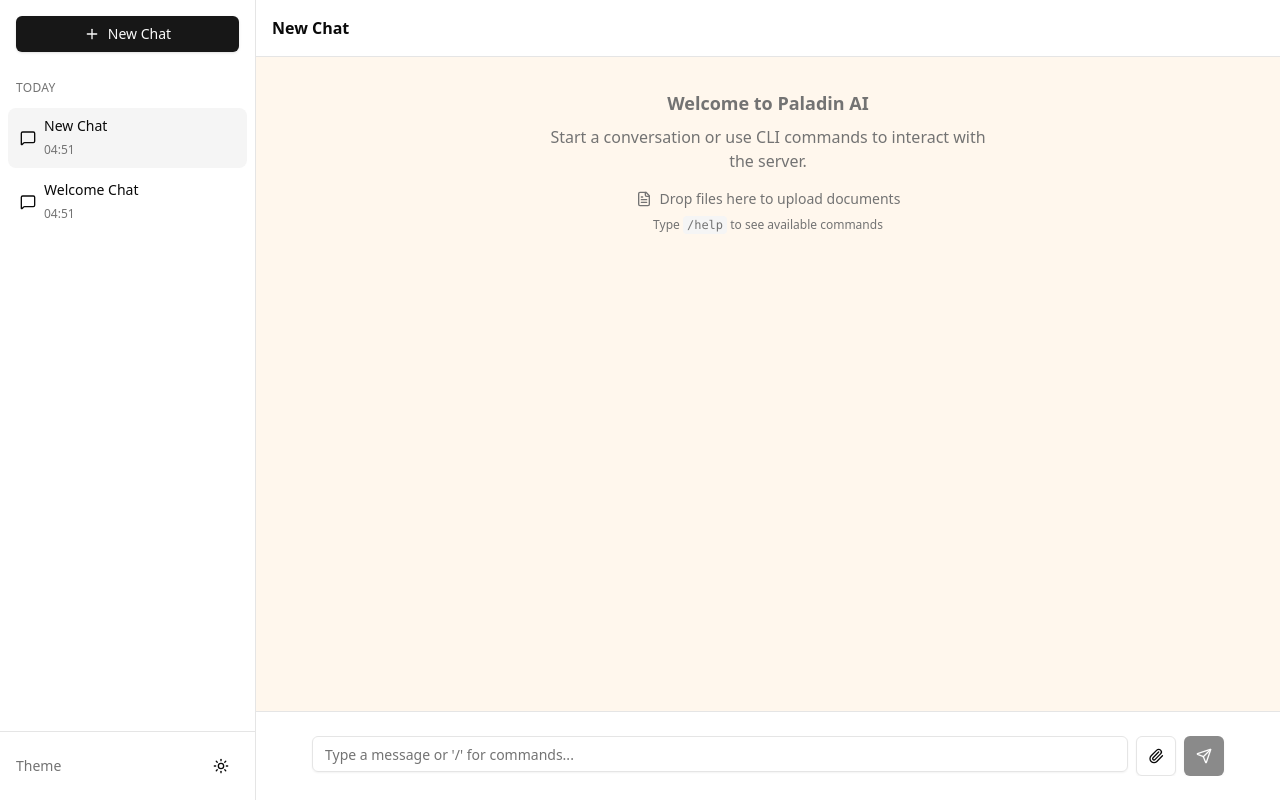
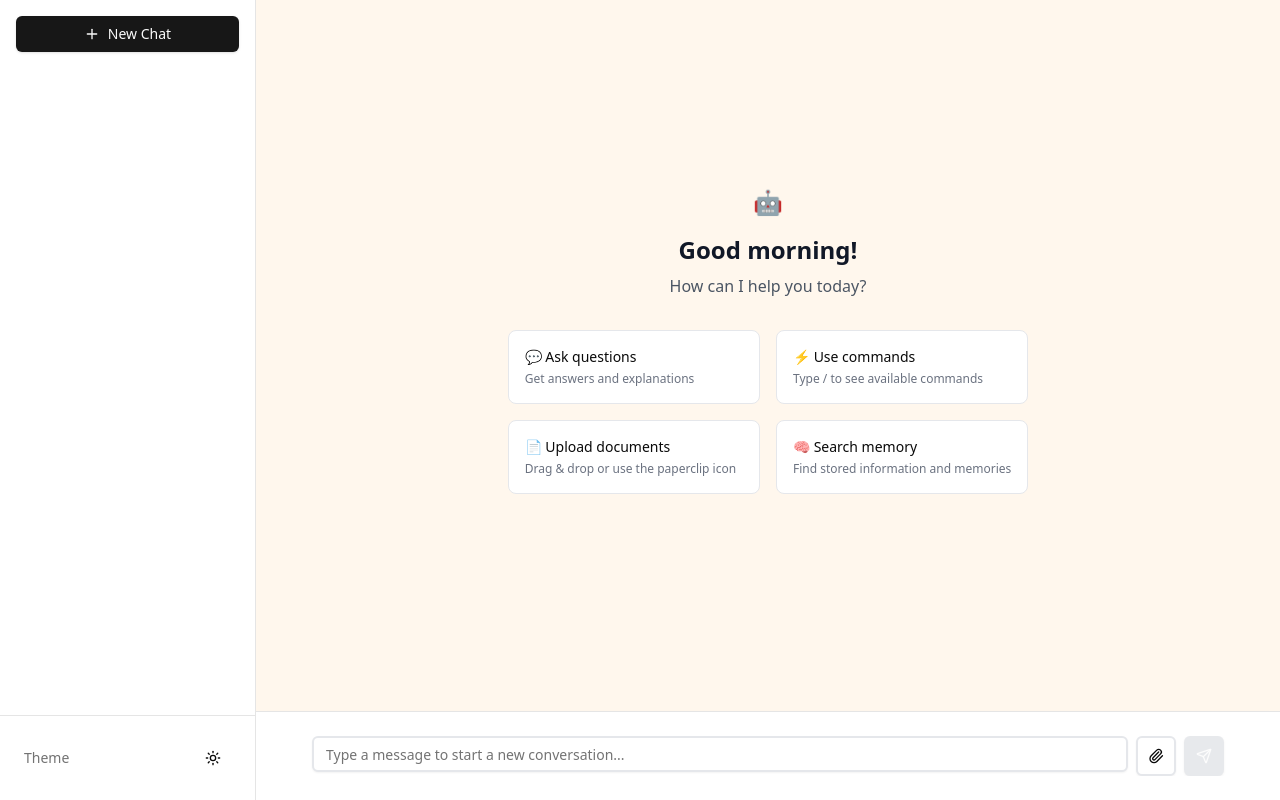
Before and after one commit to d-cryptic/paladinai, a Next.js app in the folder frontend/: page / in a window 1280 px wide. Both pictures are taken after a click on the button "New Chat". Built offline with nearby package versions, Linux system fonts and the light colour scheme.

Commit message:
frontend: temporary vs permanent session with separate window for new chat created

```diff
--- a/frontend/app/page.tsx
+++ b/frontend/app/page.tsx
@@ -12,12 +12,7 @@
   const { sessions, createSession } = useChatStore()
   const [sidebarOpen, setSidebarOpen] = useState(false)
 
-  useEffect(() => {
-    // Create initial session if none exist
-    if (sessions.length === 0) {
-      createSession('Welcome Chat')
-    }
-  }, [])
+  // Remove automatic session creation - let user initiate conversations
 
   return (
     <div className="flex h-screen h-screen-safe bg-orange-50 dark:bg-gray-900 overflow-hidden">
--- a/frontend/components/chat-view.tsx
+++ b/frontend/components/chat-view.tsx
@@ -12,7 +12,7 @@
 import { useDropzone } from 'react-dropzone'
 
 export function ChatView() {
-  const { getCurrentSession, addMessage, currentSessionId, clearSession } = useChatStore()
+  const { getCurrentSession, addMessage, currentSessionId, clearSession, createSession, makeSessionPermanent } = useChatStore()
   const [isHydrated, setIsHydrated] = useState(false)
   const [sessionStates, setSessionStates] = useState<Record<string, {
     isLoading: boolean;
@@ -37,14 +37,18 @@
   }, [session?.messages])
 
   const handleCommand = async (input: string) => {
-    if (!currentSessionId) return
-
     const { command, args } = parseCommand(input)
 
-    // Handle regular chat messages
+    // Handle regular chat messages (user queries)
     if (command === 'chat') {
       handleSendMessage(args[0])
       return
+    }
+
+    // For commands: create temporary session if none exists
+    let sessionId = currentSessionId
+    if (!sessionId) {
+      sessionId = createSession('Command Session', true)  // true = temporary
     }
 
     // Handle CLI commands
@@ -55,7 +59,7 @@
         content: `Unknown command: ${command}. Type /help for available commands.`
       }
       // Add command result as a message
-      addMessage(currentSessionId, {
+      addMessage(sessionId, {
         role: 'command',
         content: JSON.stringify({ command: input, result }),
         metadata: { type: 'command' }
@@ -65,21 +69,21 @@
 
     setSessionStates(prev => ({
       ...prev,
-      [currentSessionId]: { ...prev[currentSessionId], isLoading: true }
+      [sessionId]: { ...prev[sessionId], isLoading: true }
     }))
     try {
       const result = await cmd.handler(args)
 
       // Handle special actions
       if (result.data?.action === 'clear') {
-        if (currentSessionId) {
-          clearSession(currentSessionId)
+        if (sessionId) {
+          clearSession(sessionId)
         }
         return
       }
 
       // Add command result as a message
-      addMessage(currentSessionId, {
+      addMessage(sessionId, {
         role: 'command',
         content: JSON.stringify({ command: input, result }),
         metadata: { type: 'command' }
@@ -90,7 +94,7 @@
         content: `Command failed: ${error}`
       }
       // Add command result as a message
-      addMessage(currentSessionId, {
+      addMessage(sessionId, {
         role: 'command',
         content: JSON.stringify({ command: input, result }),
         metadata: { type: 'command' }
@@ -98,23 +102,35 @@
     } finally {
       setSessionStates(prev => ({
         ...prev,
-        [currentSessionId]: { ...prev[currentSessionId], isLoading: false }
+        [sessionId]: { ...prev[sessionId], isLoading: false }
       }))
     }
   }
 
   const handleSendMessage = async (content: string) => {
-    if (!currentSessionId) return
+    // Create a new permanent session if none exists, or make existing temporary session permanent
+    let sessionId = currentSessionId
+    const currentSession = getCurrentSession()
+
+    if (!sessionId) {
+      // Create new permanent session with user query as title
+      const title = content.replace(/\n/g, ' ').trim().substring(0, 50)
+      sessionId = createSession(title.length > 0 ? title : 'New Chat', false)  // false = permanent
+    } else if (currentSession?.isTemporary) {
+      // Convert temporary session to permanent with user query as title
+      const title = content.replace(/\n/g, ' ').trim().substring(0, 50)
+      makeSessionPermanent(sessionId, title.length > 0 ? title : 'New Chat')
+    }
 
     // Add user message
-    addMessage(currentSessionId, {
+    addMessage(sessionId, {
       role: 'user',
       content,
     })
 
     setSessionStates(prev => ({
       ...prev,
-      [currentSessionId]: { ...prev[currentSessionId], isLoading: true }
+      [sessionId]: { ...prev[sessionId], isLoading: true }
     }))
     try {
       // Fetch contextual memories first (like CLI does)
@@ -126,7 +142,7 @@
         if (memoryResponse && memoryResponse.success && memoryResponse.memories && memoryResponse.memories.length > 0) {
           // Show memories to user
           const memoryContent = formatMemories(memoryResponse.memories)
-          addMessage(currentSessionId, {
+          addMessage(sessionId, {
             role: 'system',
             content: memoryContent,
           })
@@ -151,7 +167,7 @@
           session_id: messageSessionId,  // Same unique ID here
           workflow_type: workflowType,
           ui_source: 'web',
-          ui_chat_session: currentSessionId  // Keep track of UI session for grouping
+          ui_chat_session: sessionId  // Keep track of UI session for grouping
         }
       }
 
@@ -208,26 +224,35 @@
       }
 
       // Add assistant response
-      addMessage(currentSessionId, {
+      addMessage(sessionId, {
         role: 'assistant',
         content: formattedContent || 'No response received',
       })
     } catch (error) {
       console.error('Error sending message:', error)
-      addMessage(currentSessionId, {
+      addMessage(sessionId, {
         role: 'assistant',
         content: 'Sorry, I encountered an error. Please try again.',
       })
     } finally {
       setSessionStates(prev => ({
         ...prev,
-        [currentSessionId]: { ...prev[currentSessionId], isLoading: false }
+        [sessionId]: { ...prev[sessionId], isLoading: false }
       }))
     }
   }
 
   const handleUploadDocument = async (file: File) => {
-    if (!currentSessionId) return
+    // Create a new permanent session if none exists (file upload is user action)
+    let sessionId = currentSessionId
+    const currentSession = getCurrentSession()
+
+    if (!sessionId) {
+      sessionId = createSession(`Document: ${file.name}`, false)  // false = permanent
+    } else if (currentSession?.isTemporary) {
+      // Convert temporary session to permanent with file name as title
+      makeSessionPermanent(sessionId, `Document: ${file.name}`)
+    }
 
     const formData = new FormData()
     formData.append('file', file)
@@ -249,12 +274,11 @@
         type: 'success',
         content: `Document "${file.name}" uploaded successfully! ${data.chunks_created || 0} chunks created.`
       }
-      setCommandResults(prev => [...prev, {
-        command: `Upload: ${file.name}`,
-        result,
-        timestamp: new Date(),
-        id: `upload_${Date.now()}`
-      }])
+      addMessage(sessionId, {
+        role: 'command',
+        content: JSON.stringify({ command: `Upload: ${file.name}`, result }),
+        metadata: { type: 'command' }
+      })
     } catch (error) {
       console.error('Error uploading document:', error)
 
@@ -262,12 +286,11 @@
         type: 'error',
         content: `Failed to upload document "${file.name}". Please try again.`
       }
-      setCommandResults(prev => [...prev, {
-        command: `Upload: ${file.name}`,
-        result,
-        timestamp: new Date(),
-        id: `upload_${Date.now()}`
-      }])
+      addMessage(sessionId, {
+        role: 'command',
+        content: JSON.stringify({ command: `Upload: ${file.name}`, result }),
+        metadata: { type: 'command' }
+      })
     }
   }
 
@@ -289,11 +312,50 @@
 
   if (!session) {
     return (
-      <div className="flex h-full items-center justify-center text-muted-foreground">
-        <div className="text-center">
-          <MessageSquare className="mx-auto h-12 w-12 mb-4" />
-          <p>Select or create a chat to get started</p>
+      <div className="flex h-full flex-col overflow-hidden">
+        <div className="flex-1 overflow-y-auto bg-orange-50 dark:bg-gray-900">
+          <div className="flex h-full items-center justify-center p-4 sm:p-8 text-center">
+            <div className="max-w-2xl">
+              <div className="mb-8">
+                <div className="flex items-center justify-center mb-4">
+                  <span className="text-2xl">🤖</span>
+                </div>
+                <h1 className="text-xl sm:text-2xl font-semibold mb-2 text-gray-900 dark:text-gray-100">
+                  Good {new Date().getHours() < 12 ? 'morning' : new Date().getHours() < 18 ? 'afternoon' : 'evening'}!
+                </h1>
+                <p className="text-sm sm:text-base text-gray-600 dark:text-gray-400 mb-6">
+                  How can I help you today?
+                </p>
+              </div>
+
+              <div className="grid grid-cols-1 sm:grid-cols-2 gap-3 sm:gap-4 mb-8">
+                <div className="p-3 sm:p-4 bg-white dark:bg-gray-800 rounded-lg border border-gray-200 dark:border-gray-700 hover:border-gray-300 dark:hover:border-gray-600 cursor-pointer transition-colors text-left">
+                  <div className="text-sm font-medium mb-1">💬 Ask questions</div>
+                  <div className="text-xs text-gray-500 dark:text-gray-400">Get answers and explanations</div>
+                </div>
+                <div className="p-3 sm:p-4 bg-white dark:bg-gray-800 rounded-lg border border-gray-200 dark:border-gray-700 hover:border-gray-300 dark:hover:border-gray-600 cursor-pointer transition-colors text-left">
+                  <div className="text-sm font-medium mb-1">⚡ Use commands</div>
+                  <div className="text-xs text-gray-500 dark:text-gray-400">Type / to see available commands</div>
+                </div>
+                <div className="p-3 sm:p-4 bg-white dark:bg-gray-800 rounded-lg border border-gray-200 dark:border-gray-700 hover:border-gray-300 dark:hover:border-gray-600 cursor-pointer transition-colors text-left">
+                  <div className="text-sm font-medium mb-1">📄 Upload documents</div>
+                  <div className="text-xs text-gray-500 dark:text-gray-400">Drag & drop or use the paperclip icon</div>
+                </div>
+                <div className="p-3 sm:p-4 bg-white dark:bg-gray-800 rounded-lg border border-gray-200 dark:border-gray-700 hover:border-gray-300 dark:hover:border-gray-600 cursor-pointer transition-colors text-left">
+                  <div className="text-sm font-medium mb-1">🧠 Search memory</div>
+                  <div className="text-xs text-gray-500 dark:text-gray-400">Find stored information and memories</div>
+                </div>
+              </div>
+            </div>
+          </div>
         </div>
+
+        <CommandInput
+          onCommand={handleCommand}
+          isLoading={isLoading}
+          placeholder="Type a message to start a new conversation..."
+          onFileUpload={handleUploadDocument}
+        />
       </div>
     )
   }
--- a/frontend/components/command-input.tsx
+++ b/frontend/components/command-input.tsx
@@ -190,7 +190,7 @@
   }
 
   return (
-    <div className="relative p-3 sm:p-4 lg:p-6 border-t bg-white dark:bg-gray-800 shrink-0">
+    <div className="relative p-3 sm:p-4 lg:p-6 border-t bg-white dark:bg-gray-800 shadow-lg dark:shadow-gray-900/50 shrink-0">
       <div className="xl:max-w-5xl xl:mx-auto xl:px-8 max-w-full overflow-hidden">
         {/* Suggestions dropdown */}
         {showSuggestions && (
@@ -258,7 +258,7 @@
               onKeyDown={handleKeyDown}
               placeholder={getPlaceholder()}
               disabled={isLoading}
-              className={`pr-8 sm:pr-10 text-sm ${input.startsWith('/') ? 'font-mono' : ''}`}
+              className={`pr-8 sm:pr-10 text-sm border-2 border-gray-200 dark:border-gray-600 focus:border-blue-500 dark:focus:border-blue-400 shadow-sm bg-white dark:bg-gray-700 ${input.startsWith('/') ? 'font-mono' : ''}`}
             />
             {input.startsWith('/') && (
               <Terminal className="absolute right-2 sm:right-3 top-1/2 -translate-y-1/2 h-3 w-3 sm:h-4 sm:w-4 text-muted-foreground" />
@@ -272,7 +272,7 @@
               disabled={isLoading}
               size="icon"
               variant="outline"
-              className="h-8 w-8 sm:h-10 sm:w-10"
+              className="h-8 w-8 sm:h-10 sm:w-10 border-2 border-gray-200 dark:border-gray-600 hover:border-gray-300 dark:hover:border-gray-500 bg-white dark:bg-gray-700"
               title="Upload document"
             >
               <Paperclip className="h-3 w-3 sm:h-4 sm:w-4" />
@@ -283,7 +283,7 @@
             onClick={handleSubmit}
             disabled={!input.trim() || isLoading}
             size="icon"
-            className="h-8 w-8 sm:h-10 sm:w-10"
+            className="h-8 w-8 sm:h-10 sm:w-10 bg-blue-600 hover:bg-blue-700 dark:bg-blue-600 dark:hover:bg-blue-700 disabled:bg-gray-300 dark:disabled:bg-gray-600"
           >
             <Send className="h-3 w-3 sm:h-4 sm:w-4" />
           </Button>
--- a/frontend/components/sidebar.tsx
+++ b/frontend/components/sidebar.tsx
@@ -14,7 +14,8 @@
   const { sessions, currentSessionId, createSession, deleteSession, setCurrentSession } = useChatStore()
 
   const handleNewChat = () => {
-    createSession()
+    // Clear current session to show welcome screen
+    setCurrentSession(null)
     onClose?.()
   }
 
@@ -52,8 +53,10 @@
     })
   }
 
-  // Group sessions by date
-  const groupedSessions = sessions.reduce((groups: Record<string, ChatSession[]>, session) => {
+  // Group sessions by date (filter out temporary sessions)
+  const groupedSessions = sessions
+    .filter(session => !session.isTemporary)  // Hide temporary sessions
+    .reduce((groups: Record<string, ChatSession[]>, session) => {
       const date = session.updatedAt instanceof Date ? session.updatedAt : new Date(session.updatedAt)
       const dateLabel = getDateLabel(date)
 
@@ -165,7 +168,7 @@
       </ScrollArea>
 
       {/* Theme toggle at bottom */}
-      <div className="border-t p-4">
+      <div className="border-t p-3 sm:p-4 lg:p-6">
         <div className="flex items-center justify-between">
           <span className="text-sm text-muted-foreground">Theme</span>
           <ThemeToggle />
--- a/frontend/lib/store.ts
+++ b/frontend/lib/store.ts
@@ -18,6 +18,7 @@
   messages: Message[]
   createdAt: Date
   updatedAt: Date
+  isTemporary?: boolean  // True for command-only sessions
 }
 
 interface ChatStore {
@@ -25,9 +26,10 @@
   currentSessionId: string | null
 
   // Actions
-  createSession: (title?: string) => string
+  createSession: (title?: string, isTemporary?: boolean) => string
+  makeSessionPermanent: (sessionId: string, title: string) => void
   deleteSession: (id: string) => void
-  setCurrentSession: (id: string) => void
+  setCurrentSession: (id: string | null) => void
   addMessage: (sessionId: string, message: Omit<Message, 'id' | 'timestamp'>) => void
   updateSessionTitle: (sessionId: string, title: string) => void
   getCurrentSession: () => ChatSession | undefined
@@ -41,7 +43,7 @@
       sessions: [],
       currentSessionId: null,
 
-      createSession: (title = 'New Chat') => {
+      createSession: (title = 'New Chat', isTemporary = false) => {
         const sessionId = `chat_${Date.now()}_${Math.random().toString(36).substr(2, 9)}`
         const newSession: ChatSession = {
           id: sessionId,
@@ -49,6 +51,7 @@
           messages: [],
           createdAt: new Date(),
           updatedAt: new Date(),
+          isTemporary,
         }
 
         set((state) => ({
@@ -57,6 +60,16 @@
         }))
 
         return sessionId
+      },
+
+      makeSessionPermanent: (sessionId, title) => {
+        set((state) => ({
+          sessions: state.sessions.map((session) =>
+            session.id === sessionId
+              ? { ...session, title, isTemporary: false, updatedAt: new Date() }
+              : session
+          ),
+        }))
       },
 
       deleteSession: (id) => {
```
Lines whose indentation alone changed are shown as unchanged.
